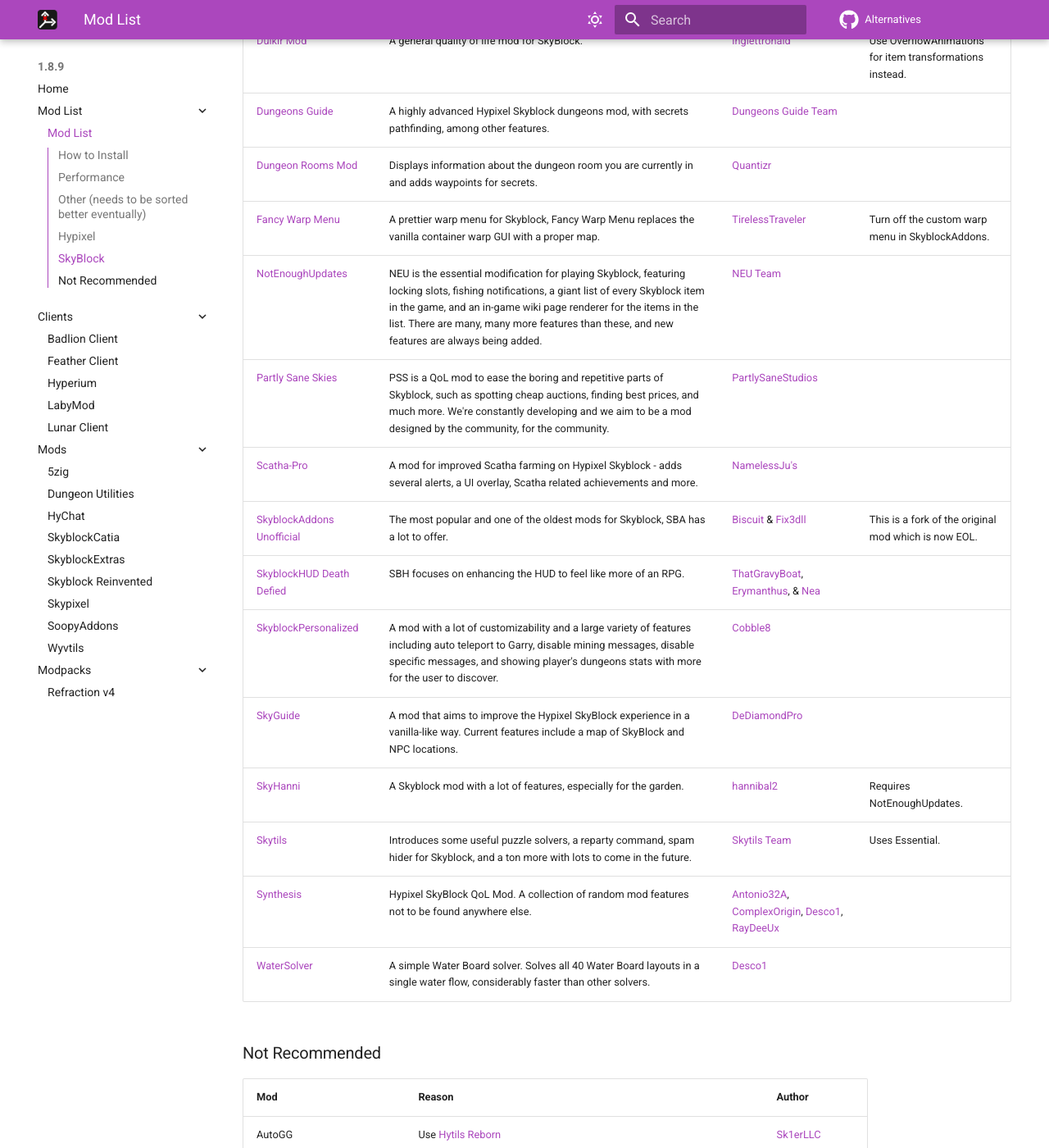
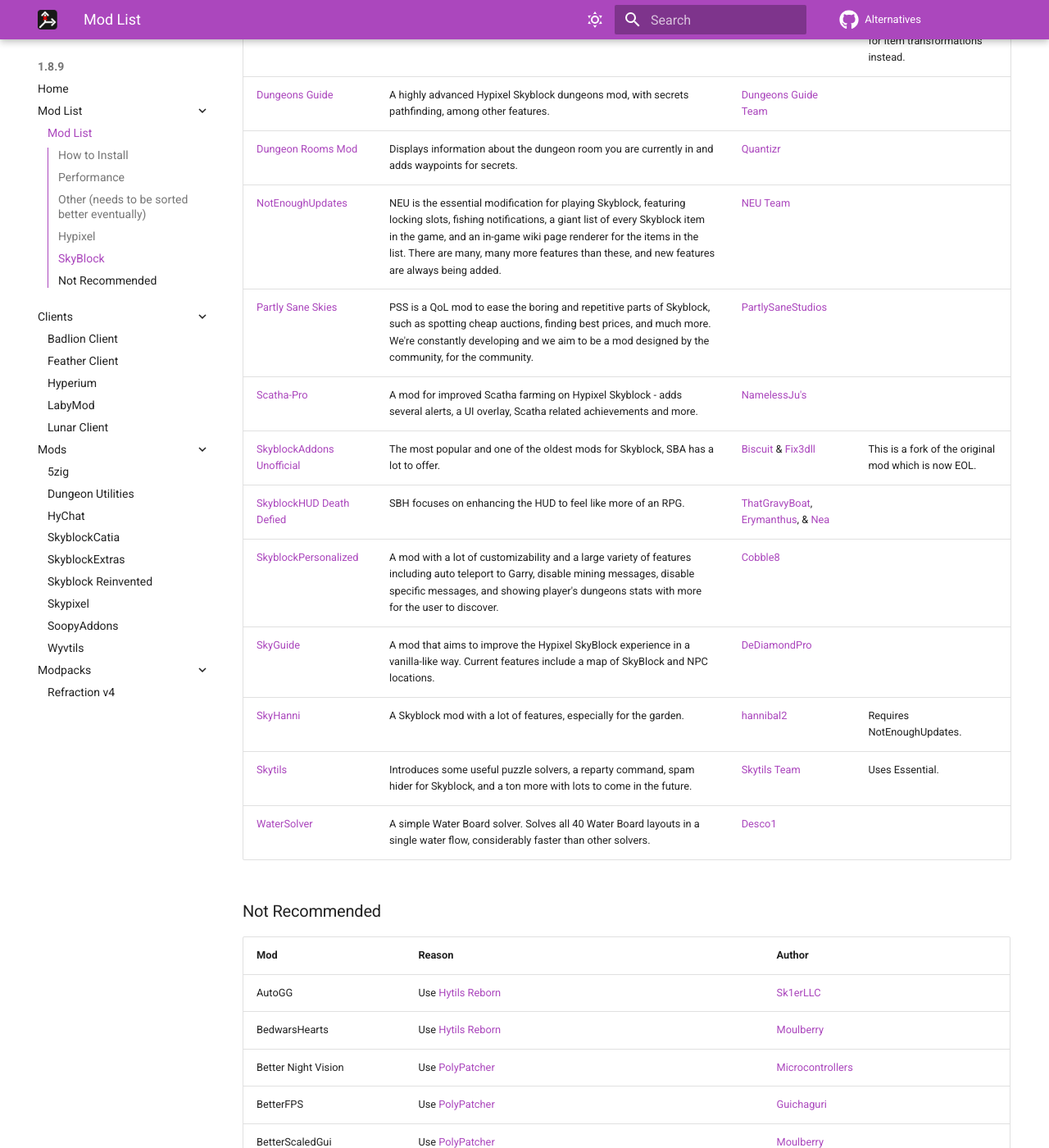
Before and after one commit to MicrocontrollersDev/Alternatives, an MkDocs documentation site: the page built from docs/1.8.9/modlist.md, in a window 1280 px wide and 1400 px high, scrolled down 5690 px. Shown: the whole window at 82% size. Built offline with MkDocs 1.6.1 and Material for MkDocs 9.7.7, drawn with Linux system fonts in a browser that asks for light colours; comment, search, counter and statistics services are not loaded; some of the changed text lies outside the part shown.

Commit message:
fix md, move synthesis and fancywarpmenu to not recommended, add orange's mods there too

```diff
--- a/docs/1.8.9/modlist.md
+++ b/docs/1.8.9/modlist.md
@@ -52,7 +52,7 @@
 | [ParticlesEnhanced](https://github.com/MicrocontrollersDev/ParticlesEnhanced/releases/latest) | Adds many particle features such as fade out and customizable critical and sharpness particles. | [isXander](https://github.com/isXander) & [Microcontrollers](https://github.com/MicrocontrollersDev) |
 | [PolyCrosshair](https://modrinth.com/mod/crosshair) | An extremely customizable crosshair mod. | [Polyfrost](https://github.com/Polyfrost) |
 | [PolyBlur](https://modrinth.com/mod/polyblur) | Apply motion blur in-game in various customizable ways. | [Polyfrost](https://github.com/Polyfrost) |
-| [PolyHitbox](https://modrinth.com/mod/hitbox) | An extremely customizable hitbox mod. [Polyfrost](https://github.com/Polyfrost) |
+| [PolyHitbox](https://modrinth.com/mod/hitbox) | An extremely customizable hitbox mod. | [Polyfrost](https://github.com/Polyfrost) |
 | [PolyNametag](https://modrinth.com/mod/polynametag) | An extremely customizable nametag mod. | [Polyfrost](https://github.com/Polyfrost) |
 | [PolyTime](https://modrinth.com/mod/polytime) | Allows the user to configure what client-side time is displayed. | [Polyfrost](https://github.com/Polyfrost) |
 | [PolySprint](https://modrinth.com/mod/polysprint) | PolySprint is a simple yet feature-versatile toggle sprint/sneak mod. | [Polyfrost](https://github.com/Polyfrost) |
@@ -96,7 +96,6 @@
 | [Dulkir Mod](https://github.com/inglettronald/DulkirMod/releases) | A general quality of life mod for SkyBlock. | [inglettronald](https://github.com/inglettronald) | Use OverflowAnimations for item transformations instead. |
 | [Dungeons Guide](https://modrinth.com/mod/dungeons-guide) | A highly advanced Hypixel Skyblock dungeons mod, with secrets pathfinding, among other features. | [Dungeons Guide Team](https://github.com/Dungeons-Guide)
 | [Dungeon Rooms Mod](https://github.com/Quantizr/DungeonRoomsMod/releases/latest) | Displays information about the dungeon room you are currently in and adds waypoints for secrets. | [Quantizr](https://github.com/Quantizr) |
-| [Fancy Warp Menu](https://modrinth.com/mod/fancy-warp-menu) | A prettier warp menu for Skyblock, Fancy Warp Menu replaces the vanilla container warp GUI with a proper map.| [TirelessTraveler](https://github.com/ILikePlayingGames) | Turn off the custom warp menu in SkyblockAddons. |
 | [NotEnoughUpdates](https://modrinth.com/mod/notenoughupdates) | NEU is the essential modification for playing Skyblock, featuring locking slots, fishing notifications, a giant list of every Skyblock item in the game, and an in-game wiki page renderer for the items in the list. There are many, many more features than these, and new features are always being added. | [NEU Team](https://github.com/NotEnoughUpdates) |
 | [Partly Sane Skies](https://modrinth.com/mod/partly-sane-skies) | PSS is a QoL mod to ease the boring and repetitive parts of Skyblock, such as spotting cheap auctions, finding best prices, and much more. We're constantly developing and we aim to be a mod designed by the community, for the community. | [PartlySaneStudios](https://github.com/PartlySaneStudios) |
 | [Scatha-Pro](https://modrinth.com/mod/scatha-pro) | A mod for improved Scatha farming on Hypixel Skyblock - adds several alerts, a UI overlay, Scatha related achievements and more. | [NamelessJu's](https://github.com/NamelessJu)
@@ -106,7 +105,6 @@
 | [SkyGuide](https://modrinth.com/mod/skyguide) | A mod that aims to improve the Hypixel SkyBlock experience in a vanilla-like way. Current features include a map of SkyBlock and NPC locations. | [DeDiamondPro](https://github.com/DeDiamondPro) |
 | [SkyHanni](https://modrinth.com/mod/skyhanni) | A Skyblock mod with a lot of features, especially for the garden. | [hannibal2](https://github.com/hannibal002) | Requires NotEnoughUpdates. |
 | [Skytils](https://github.com/Skytils/SkytilsMod/releases/latest) | Introduces some useful puzzle solvers, a reparty command, spam hider for Skyblock, and a ton more with lots to come in the future. | [Skytils Team](https://github.com/Skytils) | Uses Essential. |
-| [Synthesis](https://github.com/SynthesisMod/Synthesis/releases/latest) | Hypixel SkyBlock QoL Mod. A collection of random mod features not to be found anywhere else. | [Antonio32A](https://github.com/Antonio32A), [ComplexOrigin](https://github.com/complexorigin), [Desco1](https://github.com/Desco1), [RayDeeUx](https://github.com/RayDeeUx) |
 | [WaterSolver](https://github.com/Desco1/WaterSolver) | A simple Water Board solver. Solves all 40 Water Board layouts in a single water flow, considerably faster than other solvers. | [Desco1](https://github.com/Desco1) |
 
 ### Not Recommended
```
Also changed, not shown: other parts of docs/1.8.9/modlist.md (+6 -1 lines).
